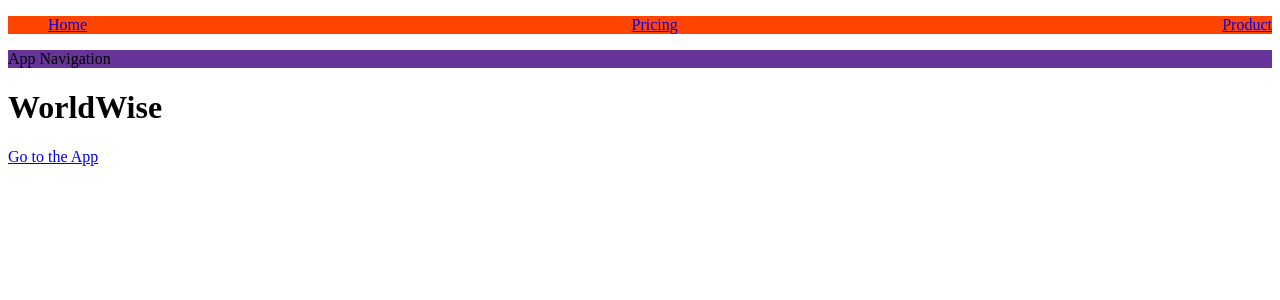
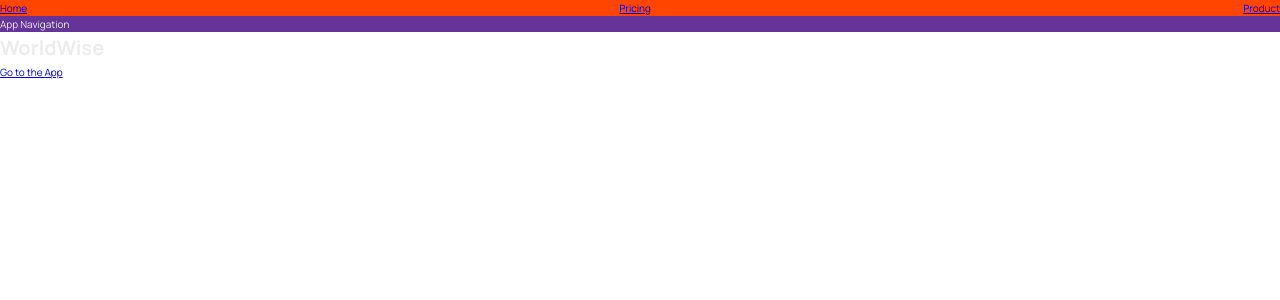
Before and after one commit to thiagopdo/worldwise, a React (Vite) app: page / in a window 1280 px wide. Shown: the top 300 px of the page. Built offline with nearby package versions, Linux system fonts and the light colour scheme.

Commit message:
added global css file index.css

```diff
--- /dev/null
+++ b/src/index.css
@@ -0,0 +1,78 @@
+/* Taken from getting started guide at: https://leafletjs.com/examples/quick-start/ */
+@import "https://unpkg.com/leaflet@1.7.1/dist/leaflet.css";
+@import "https://fonts.googleapis.com/css2?family=Manrope:wght@400;600;700;800&display=swap";
+
+/* These CSS variables are global, so they are available in all CSS modules */
+:root {
+  --color-brand--1: #ffb545;
+  --color-brand--2: #00c46a;
+
+  --color-dark--0: #242a2e;
+  --color-dark--1: #2d3439;
+  --color-dark--2: #42484d;
+  --color-light--1: #aaa;
+  --color-light--2: #ececec;
+  --color-light--3: #d6dee0;
+}
+
+* {
+  margin: 0;
+  padding: 0;
+  box-sizing: inherit;
+}
+
+html {
+  font-size: 62.5%;
+  box-sizing: border-box;
+}
+
+body {
+  font-family: "Manrope", sans-serif;
+  color: var(--color-light--2);
+  font-weight: 400;
+  line-height: 1.6;
+}
+
+label {
+  font-size: 1.6rem;
+  font-weight: 600;
+}
+
+input,
+textarea {
+  width: 100%;
+  padding: 0.8rem 1.2rem;
+  font-family: inherit;
+  font-size: 1.6rem;
+  border: none;
+  border-radius: 5px;
+  background-color: var(--color-light--3);
+  transition: all 0.2s;
+}
+
+input:focus {
+  outline: none;
+  background-color: #fff;
+}
+
+.cta:link,
+.cta:visited {
+  display: inline-block;
+  background-color: var(--color-brand--2);
+  color: var(--color-dark--1);
+  text-transform: uppercase;
+  text-decoration: none;
+  font-size: 1.6rem;
+  font-weight: 600;
+  padding: 1rem 3rem;
+  border-radius: 5px;
+}
+
+/*
+"importCSSModule": {
+    "prefix": "csm",
+    "scope": "javascript,typescript,javascriptreact",
+    "body": ["import styles from './${TM_FILENAME_BASE}.module.css'"],
+    "description": "Import CSS Module as `styles`"
+  },
+*/
```
Also changed, not shown: src/main.jsx (+7 -7 lines).
